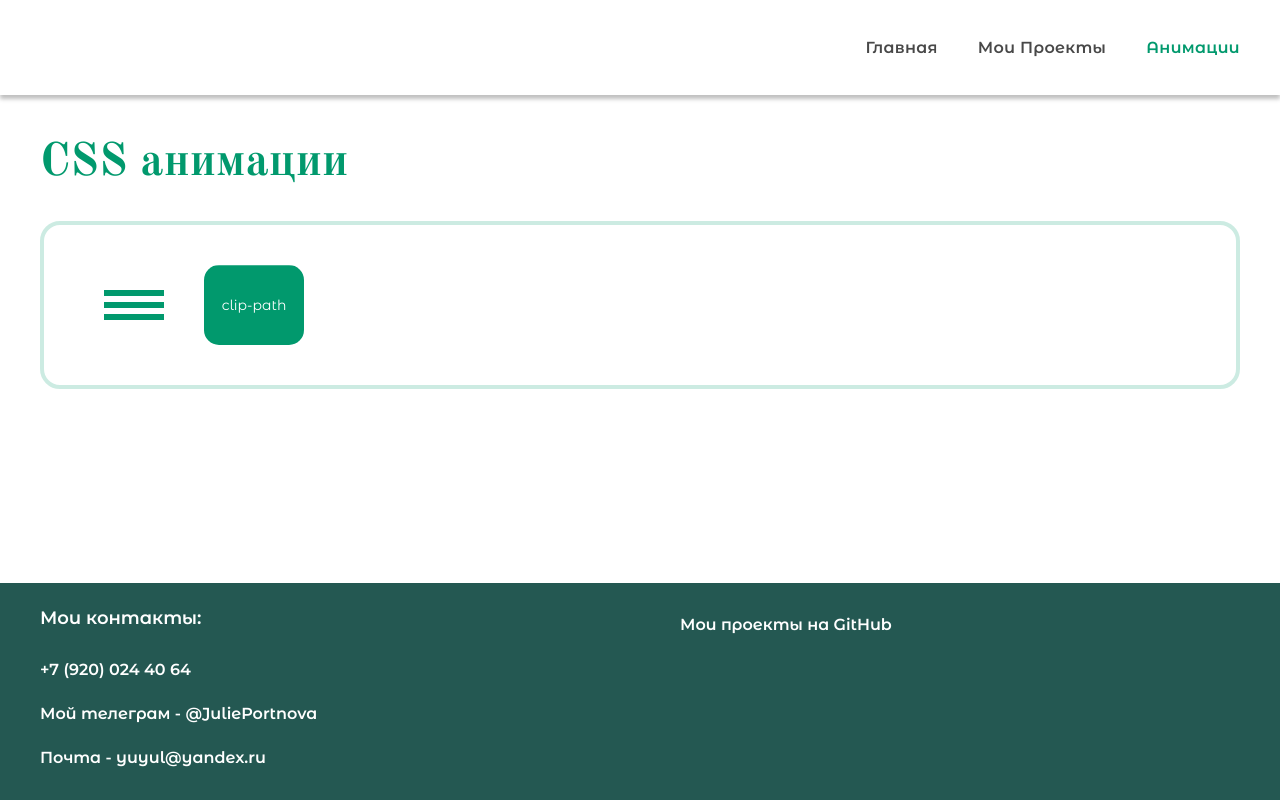
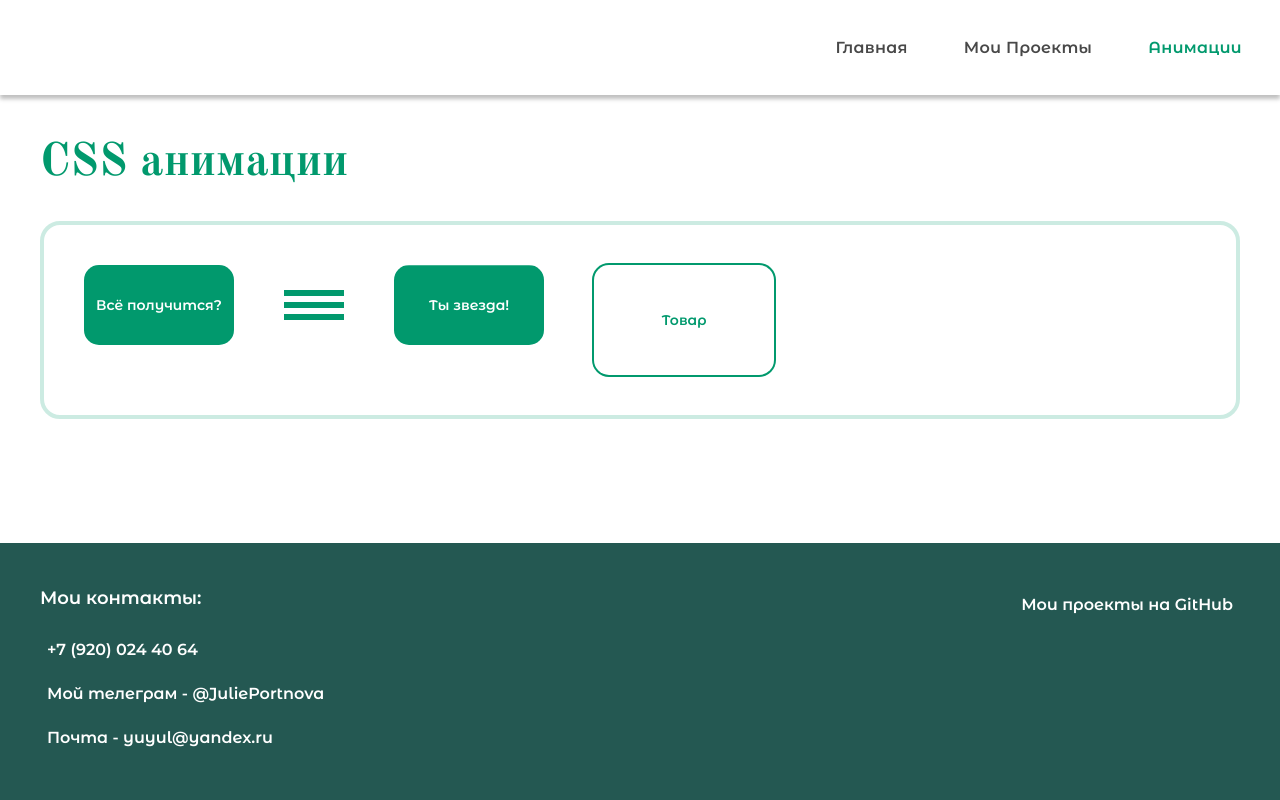
Before and after one commit to YuliaPortnova/yulia-portnova, a website: page source/animation.html in a window 1280 px wide. Drawn offline with nearby package versions, Linux system fonts and the light colour scheme; files that its build step writes are made by us from their sources.

Commit message:
feat: добавляет анимацию скрытого текста, кнопки-перевертыша, ссылок в подвале

```diff
--- a/source/animation.html
+++ b/source/animation.html
@@ -21,6 +21,10 @@
 <body class="page__body">
   <header class="page__main-header main-header">
     <div class="main-header__container page__leveler">
+      <button class="main-header__toggle" type="button">
+        <span class="visually-hidden">Открыть или закрыть меню навигации по сайту.</span>
+        <span class="main-header__toggle-icon"></span>
+      </button>
       <nav class="main-header__nav">
         <ul class="main-header__list">
           <li class="main-header__item">
@@ -34,10 +38,6 @@
           </li>
         </ul>
       </nav>
-      <button class="main-header__toggle" type="button">
-        <span class="visually-hidden">Открыть или закрыть меню навигации по сайту.</span>
-        <span class="main-header__toggle-icon"></span>
-      </button>
     </div>
   </header>
   <main>
@@ -47,13 +47,25 @@
         <h2 class="animation__title">CSS анимации</h2>
         <ul class="animation__list">
           <li class="animation__item">
+            <button class="animation__button animation-button" type="button">
+              <span class="animation-button__text">Всё получится?</span>
+              <span class="animation-button__text">Yes</span>
+            </button>
+          </li>
+          <li class="animation__item">
             <button class="animation__button burger-arrow" type="button">
               <span class="visually-hidden">Пример анимации с трансформациями.</span>
               <span class="burger-arrow__icon"></span>
             </button>
           </li>
           <li class="animation__item">
-            <button class="animation__button star" type="button">clip-path</button>
+            <button class="animation__button star" type="button">Ты звезда!</button>
+          </li>
+          <li class="animation__item">
+            <div tabindex="0" class="animation__button animation__hidden-text hidden-text">
+              <p class="hidden-text__title">Товар</p>
+              <p class="hidden-text__description">Длинный текст с описанием</p>
+            </div>
           </li>
         </ul>
       </div>
@@ -67,7 +79,7 @@
         <a class="main-footer__link" href="https://t.me/JuliePortnova" target="_blank" rel="noreferrer noopener">Мой телеграм - @JuliePortnova</a>
         <a class="main-footer__link" href="mailto:yuyul@yandex.ru">Почта - yuyul@yandex.ru</a>
       </div>
-      <a class="main-footer__link" href="https://github.com/YuliaPortnova?tab=repositories" target="_blank" rel="noreferrer noopener">Мои проекты на GitHub</a>
+      <a class="main-footer__link main-footer__github" href="https://github.com/YuliaPortnova?tab=repositories" target="_blank" rel="noreferrer noopener">Мои проекты на GitHub</a>
     </div>
   </footer>
 </body>
--- /dev/null
+++ b/source/styles/blocks/animation-button.scss
@@ -0,0 +1,57 @@
+.animation-button {
+  position: relative;
+  z-index: 1;
+
+  width: 150px;
+  min-height: 80px;
+  padding: 10px;
+  overflow: hidden;
+  border-radius: 15px;
+
+  font-weight: 600;
+  text-align: center;
+  font-size: 14px;
+  font-family: $ff-montserrat-alternates;
+  color: $color-base-primary;
+  background-color: transparent;
+
+  border: none;
+  cursor: pointer;
+}
+
+.animation-button__text {
+  position: absolute;
+  top: 0;
+  left: 0;
+
+  display: flex;
+  justify-content: center;
+  align-items: center;
+  width: 100%;
+  height: 100%;
+
+  transition: transform 0.6s ease;
+
+  &:first-child {
+    color: $color-base-white;
+
+    background-color: $color-base-primary;
+  }
+
+  &:last-child {
+    color: $color-base-secondary;
+
+    background-color: $color-alt-primary-lighter;
+    transform: translateY(-100%);
+  }
+}
+
+.animation-button:hover .animation-button__text:first-child,
+.animation-button:focus .animation-button__text:first-child {
+  transform: translateY(100%);
+}
+
+.animation-button:hover .animation-button__text:last-child,
+.animation-button:focus .animation-button__text:last-child {
+  transform: translateY(0);
+}
--- a/source/styles/blocks/animation.scss
+++ b/source/styles/blocks/animation.scss
@@ -23,7 +23,7 @@
 
 .animation__list {
   display: flex;
-  gap: 20px;
+  gap: 30px;
   flex-wrap: wrap;
   margin: 0;
   padding: 40px;
@@ -33,3 +33,7 @@
   border: 4px solid $color-alt-primary-lighter;
   border-radius: 20px;
 }
+
+.animation__hidden-text {
+  margin: 0 20px;
+}
--- a/source/styles/blocks/hero.scss
+++ b/source/styles/blocks/hero.scss
@@ -62,14 +62,9 @@
 .hero__img-container {
   max-width: 400px;
   margin: 0 auto;
-
-  @media (min-width: $vp-768) {
-    max-width: auto;
-  }
 }
 
 .hero__img {
   display: block;
-  width: 100%;
   border-radius: 30px;
 }
--- /dev/null
+++ b/source/styles/blocks/hidden-text.scss
@@ -0,0 +1,58 @@
+.hidden-text {
+  position: relative;
+
+  display: grid;
+  justify-content: center;
+  align-items: center;
+  width: 180px;
+  min-height: 80px;
+  overflow: hidden;
+
+  font-weight: 600;
+  text-align: center;
+  font-size: 14px;
+  font-family: $ff-montserrat-alternates;
+  color: $color-base-primary;
+
+  border-radius: 15px;
+  box-shadow: 0 0 0 2px $color-base-primary;
+  cursor: pointer;
+
+  transition: box-shadow 0.6s;
+
+  &:hover,
+  &:focus-within {
+    box-shadow: 0 0 40px 1px $color-base-primary;
+  }
+}
+
+.hidden-text__title {
+  grid-column-start: 1;
+  grid-row-start: 1;
+
+  margin: 0;
+  padding: 20px;
+}
+
+.hidden-text__description {
+  z-index: 1;
+
+  grid-column-start: 1;
+  grid-row-start: 1;
+  height: 100%;
+  margin: 0;
+  padding: 25px;
+
+  color: $color-base-secondary;
+
+  background: linear-gradient(-75deg, #2dff1e, $color-base-white, $color-accent);
+
+  transition: clip-path 0.8s ease;
+
+  clip-path: circle(0% at 50% 50%);
+}
+
+.hidden-text:hover .hidden-text__description,
+.hidden-text:focus-within .hidden-text__description {
+  clip-path: circle(70.7% at 50% 50%);
+}
--- a/source/styles/blocks/main-footer.scss
+++ b/source/styles/blocks/main-footer.scss
@@ -5,7 +5,7 @@
 }
 
 .main-footer__container {
-  padding: 20px;
+  padding: 40px;
 
   @media (min-width: $vp-768) {
     display: grid;
@@ -15,18 +15,19 @@
   }
 
   @media (min-width: $vp-1440) {
-    padding: 40px;
+    padding: 60px;
   }
 }
 
 .main-footer__title {
   font-weight: 600;
   font-size: 18px;
-  margin: 0 0 15px 20px;
+  margin: 0 0 15px;
 }
 
 .main-footer__link {
-  padding: 7px 20px;
+  position: relative;
+  padding: 7px;
   border-radius: 15px;
   font-weight: 600;
   font-size: 16px;
@@ -35,13 +36,33 @@
   color: $color-base-white;
   text-decoration: none;
 
-  &:hover {
+  &::before {
+    content: "";
+    display: block;
+    position: absolute;
+    bottom: 0;
+    left: 0;
+    right: 0;
+    height: 2px;
     background-color: $color-base-primary;
+    transition: transform 0.4s ease;
+    transform: scaleX(0);
+    transform-origin: right;
   }
+}
 
-  &:active {
-    outline: 2px solid $color-base-white;
-  }
+.main-footer__link:hover::before {
+  transform: scaleX(1);
+  transform-origin: left;
+}
+
+.main-footer__link:focus-visible::before {
+  transform: scaleX(1);
+  transform-origin: left;
+}
+
+.main-footer__link:active::before {
+  background-color: $color-base-white;
 }
 
 .main-footer__github {
--- a/source/styles/blocks/main-header.scss
+++ b/source/styles/blocks/main-header.scss
@@ -72,6 +72,7 @@
   @media (min-width: $vp-768) {
     display: flex;
     flex-wrap: wrap;
+    gap: 20px;
     justify-content: flex-end;
     padding: 15px 0;
   }
@@ -106,19 +107,21 @@
   text-decoration: none;
   letter-spacing: 0.02em;
 
-  transition: color 0.5s, background-color 0.25s;
+  transition: color 0.5s;
 
   @media (min-width: $vp-768) {
-    padding: 22px 20px;
+    padding: 22px 18px;
 
     border-radius: 12px;
   }
 
-  &[href]:hover,
+  &[href]:hover {
+    color: $color-base-primary;
+  }
+
   &[href]:focus {
     color: $color-base-primary;
-
-    background-color: $color-alt-primary-lighter;
+    outline: none;
   }
 
   &[href]:active {
@@ -127,6 +130,43 @@
 
   &--current {
     color: $color-base-primary;
+  }
+
+  &[href]::before {
+    content: "";
+    position: absolute;
+    z-index: -1;
+
+    background-color: $color-alt-primary-lighter;
+    transform: scaleY(0);
+    transform-origin: center;
+
+    transition: transform 0.3s ease;
+    inset: 0;
+
+
+    @media (min-width: $vp-768) {
+      border-radius: 12px;
+      top: 1px;
+
+      height: calc(100% - 1px);
+    }
+  }
+}
+
+.main-header__link:hover::before {
+  transform: scaleY(1);
+
+  @media (min-width: $vp-768) {
+    transform: scaleY(1) skewX(-10deg);
+  }
+}
+
+.main-header__link:focus-visible::before {
+  transform: scaleY(1);
+
+  @media (min-width: $vp-768) {
+    transform: scaleY(1) skewX(-10deg);
   }
 }
 
--- a/source/styles/blocks/star.scss
+++ b/source/styles/blocks/star.scss
@@ -3,7 +3,7 @@
   z-index: 1;
 
   display: block;
-  width: 100px;
+  width: 150px;
   height: 80px;
 
   background-color: transparent;
@@ -14,6 +14,7 @@
   font-family: $ff-montserrat-alternates;
   color: $color-base-white;
   font-size: 14px;
+  font-weight: 600;
 }
 
 .star::before {
--- a/source/styles/common/variables.scss
+++ b/source/styles/common/variables.scss
@@ -3,6 +3,7 @@ $color-base-black: #484848;
 $color-base-white: #ffffff;
 $color-base-primary: #01996d;
 $color-base-secondary: #245852;
+$color-accent: #fbff03;
 $color-base-grey: #c4c4c4;
 $color-alt-primary-lighter: rgba(1, 153, 109, 0.2);
 
--- a/source/styles/styles.scss
+++ b/source/styles/styles.scss
@@ -12,3 +12,5 @@
 @import "./blocks/main-footer.scss";
 @import "./blocks/burger-arrow.scss";
 @import "./blocks/star.scss";
+@import "./blocks/hidden-text.scss";
+@import "./blocks/animation-button.scss";
```
Also changed, not shown: source/404.html (+5 -5 lines), source/index.html (+9 -9 lines).
